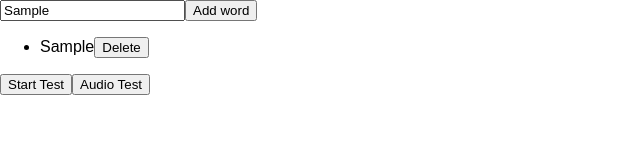
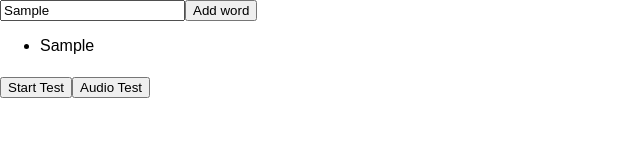
Before and after one commit to Jonathan75/react_spelling_test, a React (Create React App) app: page / in a window 1280 px wide. Both pictures are taken after typing "Sample" into the empty fields and a click on the button "Add word". Shown: the top 160 px of the page, without its empty margins (0-640 px from the left). Built offline with nearby package versions, Linux system fonts and the light colour scheme.

Commit message:
Delete Word Visible on Hover

```diff
--- a/src/components/wordList.js
+++ b/src/components/wordList.js
@@ -5,8 +5,8 @@ class WordList extends Component {
   render() {
     const wordList = this.props.wordList
     const listItems = wordList.map((word, i) =>
-      <li key={`${i}-${word}`}>
-        {word}
+      <li className='word' key={`${i}-${word}`}>
+        <span>{word}</span>
         <button className='delete-word' onClick={()=> this.props.removeWord(word)}>Delete</button>
       </li>
     )
--- a/src/index.css
+++ b/src/index.css
@@ -3,3 +3,15 @@ body {
   padding: 0;
   font-family: sans-serif;
 }
+
+li.word {
+  height: 1.5em;
+}
+
+.word .delete-word {
+  display: none;
+}
+
+.word:hover .delete-word {
+  display: inline-block;
+}
```
